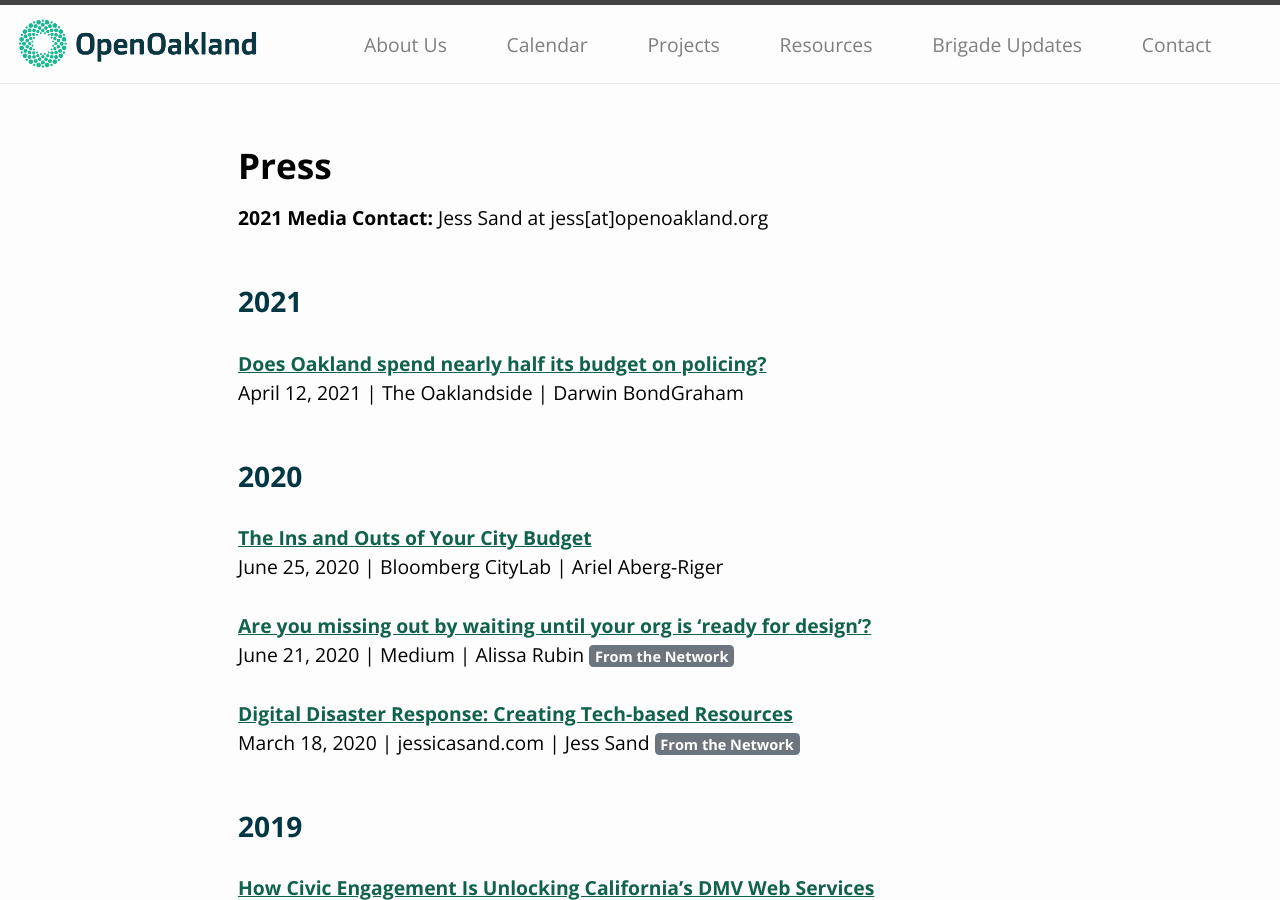
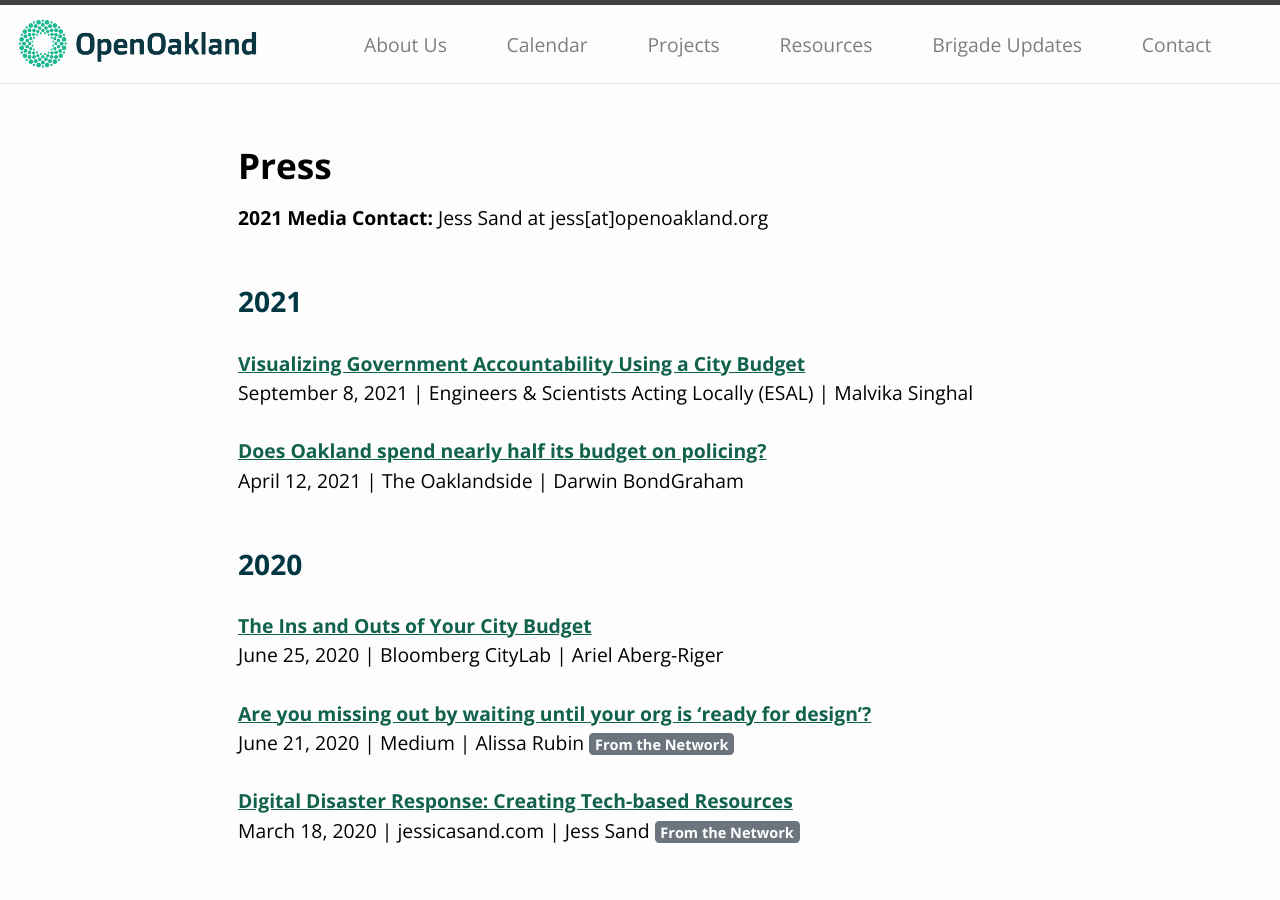
Before and after one commit to openoakland/openoakland.org, a Jekyll site: the page built from src/press.md, in a window 1280 px wide and 900 px high. Built offline with Jekyll 4.4.1, drawn with Linux system fonts in a browser that asks for light colours; nearby versions of some CDN libraries.

Commit message:
Add ESAL interview to /press page

```diff
--- a/src/press.md
+++ b/src/press.md
@@ -8,6 +8,10 @@
 **2021 Media Contact:** Jess Sand at jess[at]openoakland.org
 
 ## 2021
+
+{: .media-headline}
+### [Visualizing Government Accountability Using a City Budget](https://www.esal.us/blog/visualizing-government-accountability/)
+September 8, 2021 | Engineers & Scientists Acting Locally (ESAL) | Malvika Singhal
 
 {: .media-headline}
 ### [Does Oakland spend nearly half its budget on policing?](https://oaklandside.org/2021/04/12/oakland-police-spending-budget-general-fund-opd/)
```
